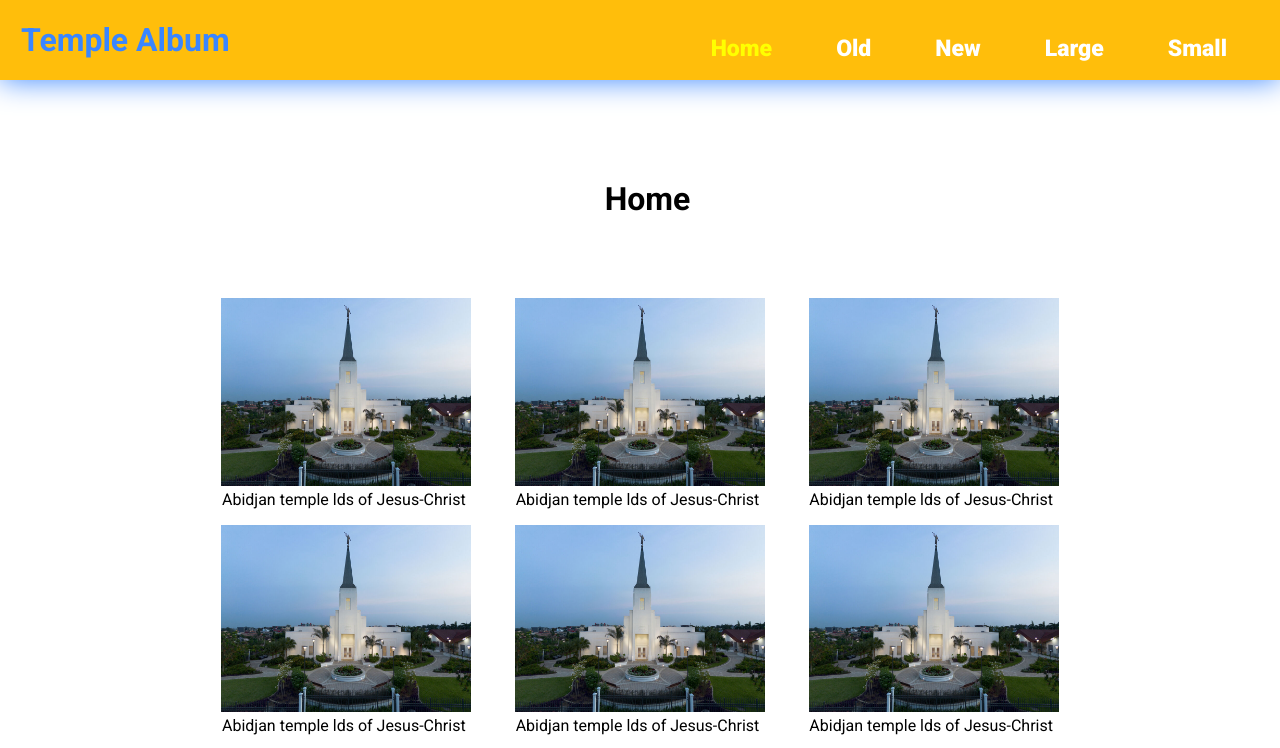
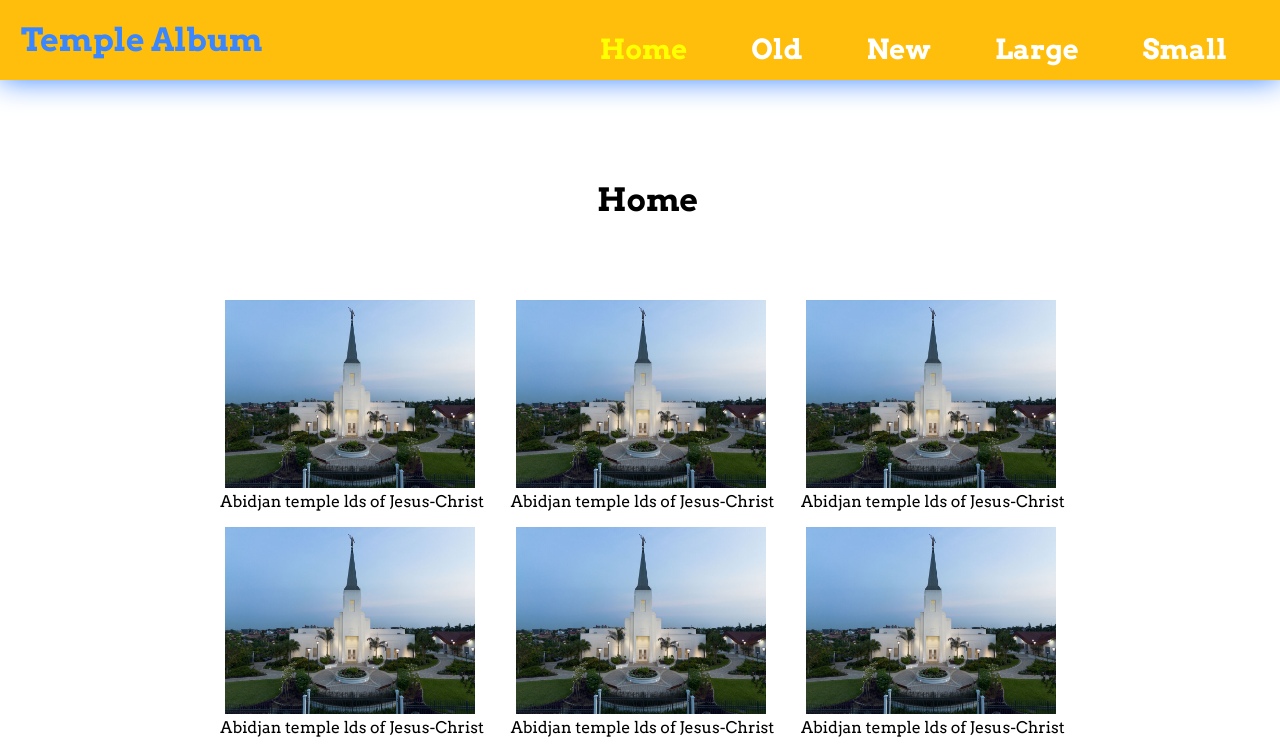
Before and after one commit to ACHOYATTE2025/wdd131, a plain HTML site: page temples.html in a window 1280 px wide. Shown: the top 748 px of the page. Drawn offline with Linux system fonts and the light colour scheme; a web font is replaced by a local one.

Commit message:
projetc week 02

```diff
--- a/styles/temples-large.css
+++ b/styles/temples-large.css
@@ -31,6 +31,8 @@
 		justify-content: space-between;
 	}
 
+	body{font-family: var(--body-font);}
+
 	#menu {
 		display: none; /* hide hamburger button */
 	}
@@ -52,13 +54,22 @@ h1 {
 	nav ul {
 		justify-content: flex-end;
 		flex-direction: row;
+		margin-top: 00px;
 	}
 	nav a {
-		flex: 1 1 100%;
+
 		color: white;
 		background-color: #ffbe0b;
+		margin-top: 0px;
+
 	}
 
+nav a:hover {
+	background-color: white;
+	height: 80px;
+	color:var(--secondary-color);
+
+}
 
 	.nav1{
 		font-size: larger;
--- a/styles/temples.css
+++ b/styles/temples.css
@@ -46,6 +46,7 @@ main {
 
 	padding-left: 15px;
 
+
 }
 
 h2 {
@@ -68,6 +69,7 @@ h2 {
 	display: block;
 	top: 1rem;
 	right: 1rem;
+
 
 }
 
@@ -95,6 +97,7 @@ h2 {
 	margin-top: 0;
 	place-items: center;
 	margin-right: 20px;
+	margin-left: 10px;
 
 }
 
@@ -103,6 +106,11 @@ nav ul {
 	list-style: none;
 	display: flex;
 	flex-direction: column;
+	background-color: #3a86ff;
+	margin-left: 10px;
+	margin-top: 20px;
+	font-weight: bolder;
+	font-size: larger;
 }
 
 nav a {
@@ -113,14 +121,16 @@ nav a {
 	padding: 2rem;
 	text-decoration: none;
 	font-size: larger;
-	height: 40px;
-	margin-bottom: 10px;
+	height: 80px;
+
 	background-color: var(--accent4-color);
+	margin-top: 30px;
 
 }
 
 nav a:hover {
 	background-color: white;
+	height: 80px;
 	color:var(--secondary-color);
 }
 
```
